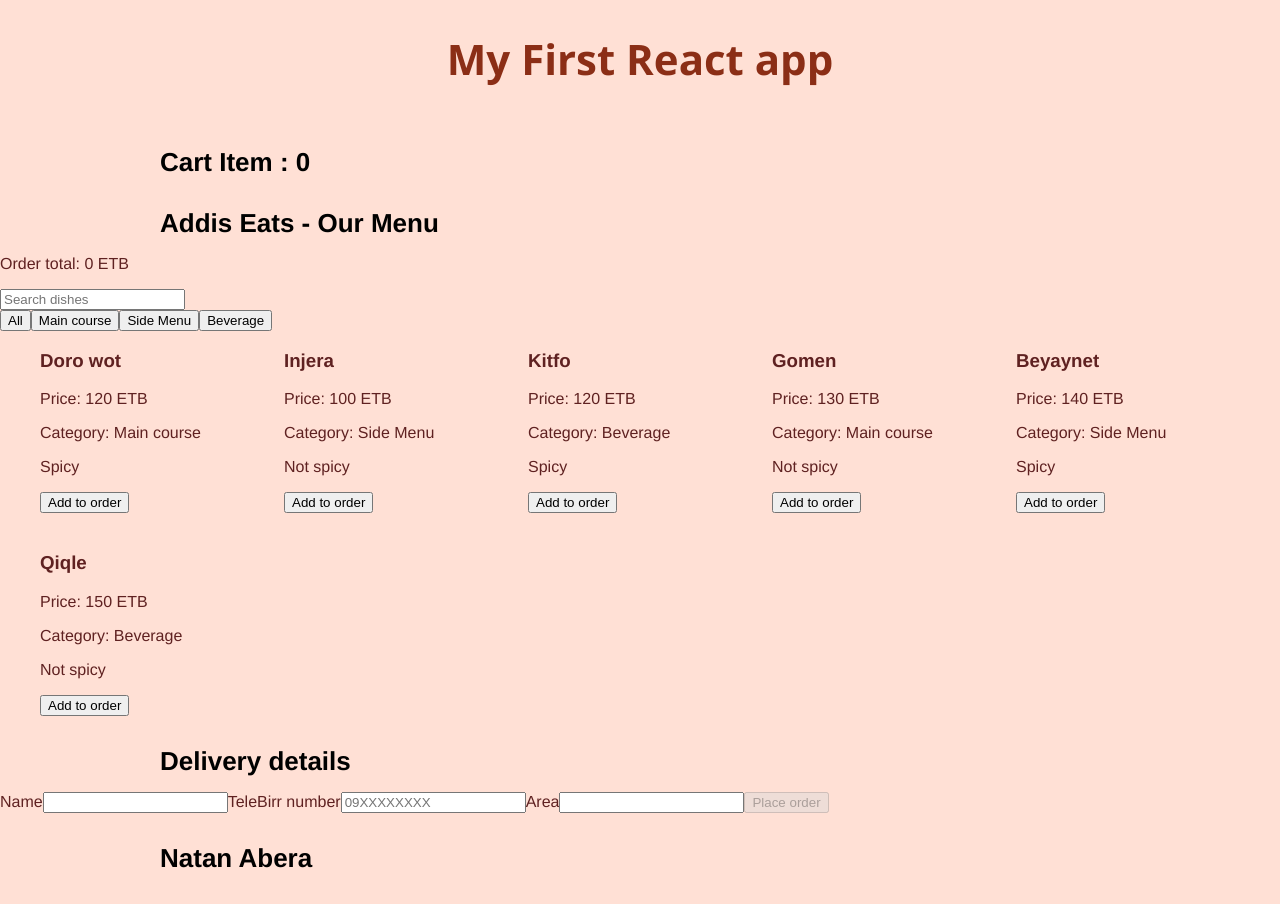
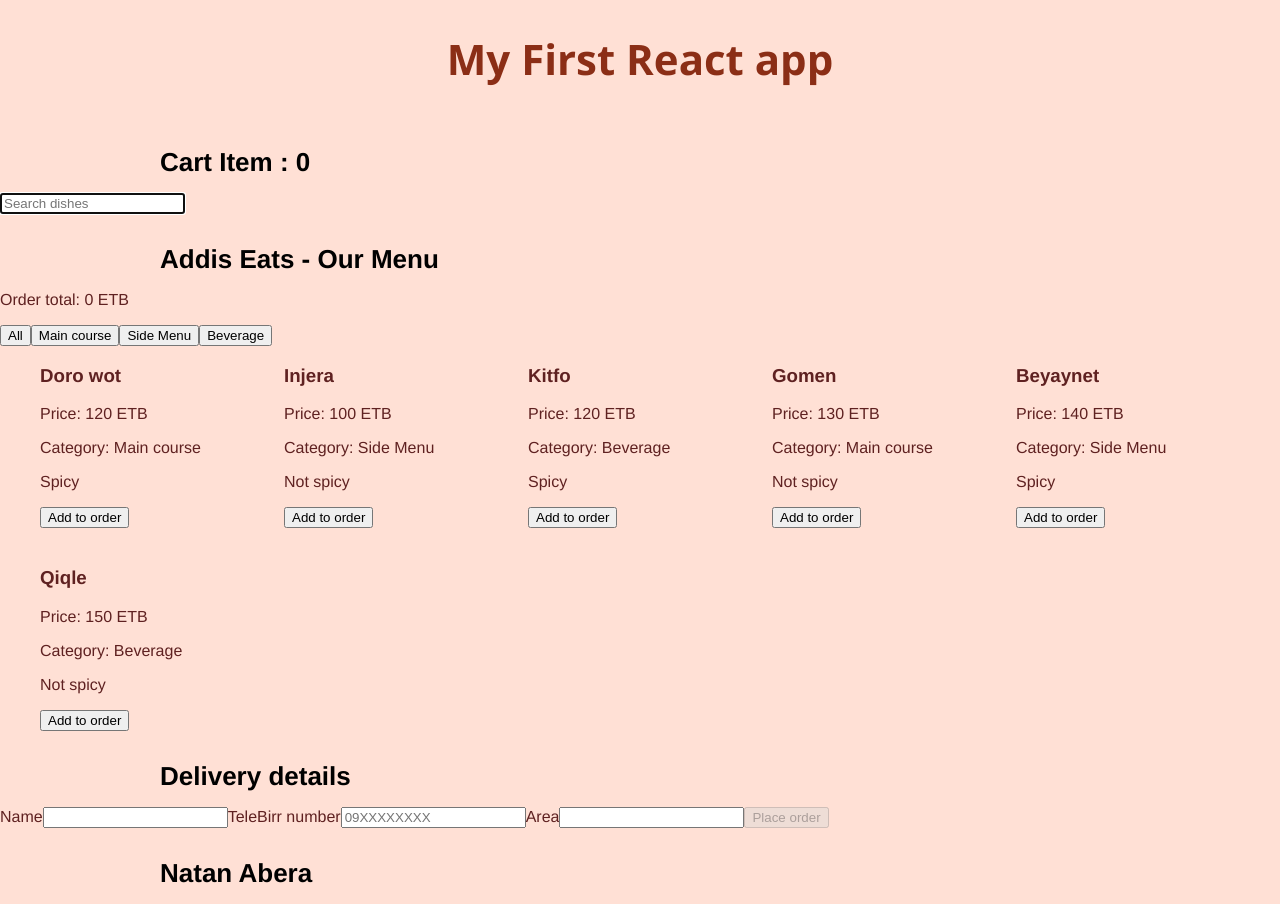
Before and after one commit to natanaba8/addis-Eats, a React (Vite) app: page / in a window 1280 px wide. Built offline with nearby package versions, Linux system fonts and the light colour scheme.

Commit message:
Keep category controls during menu loading

```diff
--- a/src/components/Menu.jsx
+++ b/src/components/Menu.jsx
@@ -74,6 +74,7 @@ function Menu() {
           value={search}
           onChange={(event) => setSearch(event.target.value)}
         />
+        <CategoryBar selected={category} onSelect={handleCategoryChange} />
         <p>Loading menu...</p>
       </main>
     );
@@ -90,6 +91,7 @@ function Menu() {
           value={search}
           onChange={(event) => setSearch(event.target.value)}
         />
+        <CategoryBar selected={category} onSelect={handleCategoryChange} />
         <p role="alert">Error loading menu: {error}</p>
       </main>
     );
@@ -97,8 +99,6 @@ function Menu() {
 
   return (
     <main>
-      <h2>Addis Eats - Our Menu</h2>
-      <p className="order-total">Order total: {total} ETB</p>
       <input
         ref={searchInputRef}
         type="search"
@@ -107,6 +107,8 @@ function Menu() {
         value={search}
         onChange={(event) => setSearch(event.target.value)}
       />
+      <h2>Addis Eats - Our Menu</h2>
+      <p className="order-total">Order total: {total} ETB</p>
       <CategoryBar selected={category} onSelect={handleCategoryChange} />
       <DishList dishes={visibleDishes} onAdd={addToOrder} />
       <OrderForm />
```
